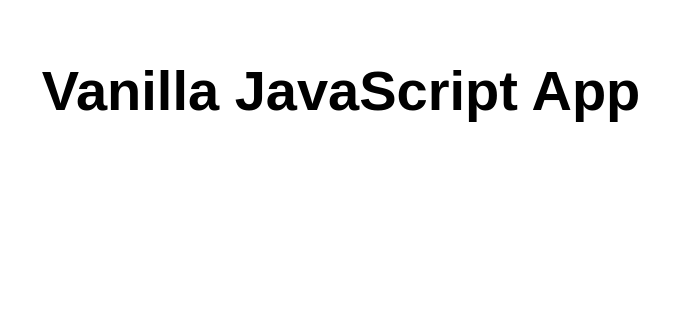
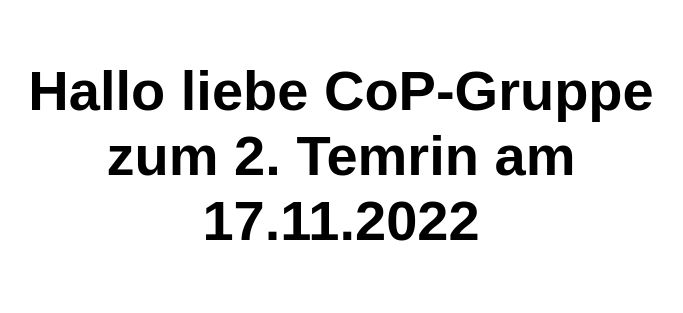
Before and after one commit to TJAusy/statische-webseite-cop-termin2, a website: page src/index.html in a window 1280 px wide. Shown: the whole page, without its empty margins (299-982 px from the left). Drawn offline with Linux system fonts and the light colour scheme.

Commit message:
Added more meaningful text

```diff
--- a/src/index.html
+++ b/src/index.html
@@ -10,7 +10,7 @@
 
 <body>
   <main>
-    <h1>Vanilla JavaScript App</h1>
+    <h1>Hallo liebe CoP-Gruppe zum 2. Temrin am 17.11.2022</h1>
   </main>
 </body>
 
```
